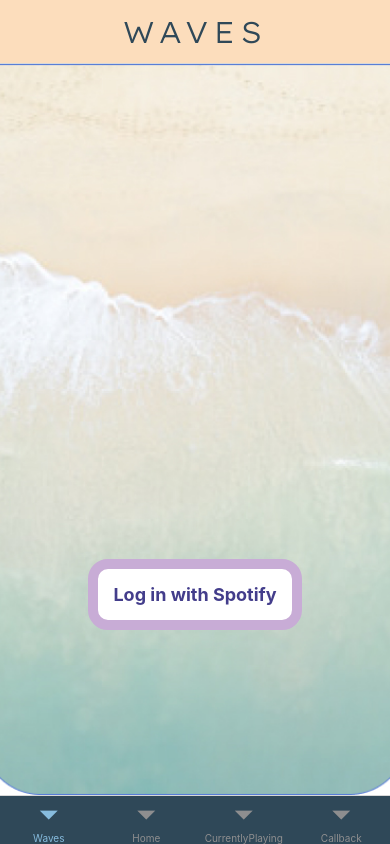
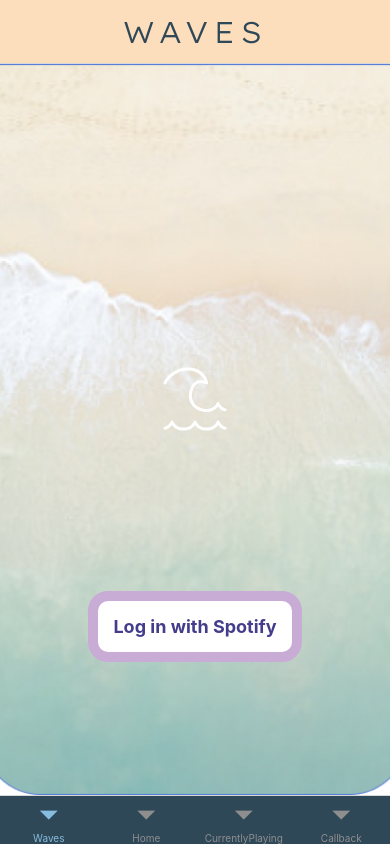
Before and after one commit to meera-develops/waves, a React Native app: screen /Welcome in a window 390 px wide. Built offline with nearby package versions, Linux system fonts and the light colour scheme.

Commit message:
uploaded wave image

```diff
--- a/screens/WelcomeScreen.js
+++ b/screens/WelcomeScreen.js
@@ -1,7 +1,8 @@
 import * as React from 'react';
-import { View, Text, StyleSheet, TouchableOpacity, ImageBackground } from 'react-native';
+import { View, Text, StyleSheet, TouchableOpacity, ImageBackground, Image } from 'react-native';
 import userLogin from '../spotify-api/auth.js';
 import background from '../assets/images/bgImage.jpg';
+import wave from '../assets/images/waveLight.png';
 
 
 
@@ -12,7 +13,10 @@ const WelcomeScreen = () => {
             style={styles.background}
         >
             <View style={styles.container}>
-
+                <Image
+                    source={wave}
+                    style={styles.wave}
+                />
                 <TouchableOpacity onPress={() => userLogin()} style={styles.buttonContainer}>
                 <Text style={styles.buttons}>
                     Log in with Spotify
```
Also changed, not shown: assets/images/waveLight.png.
